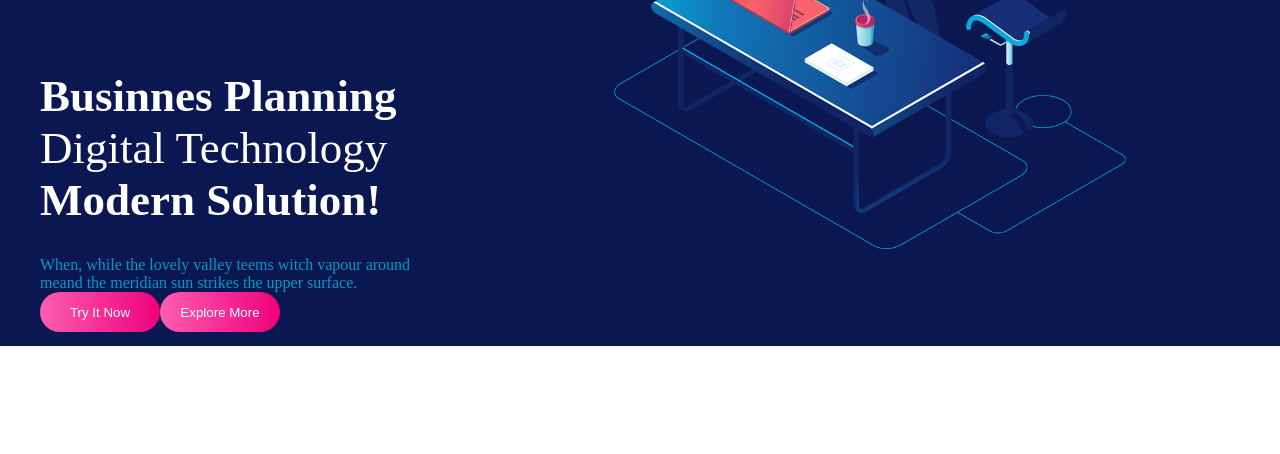
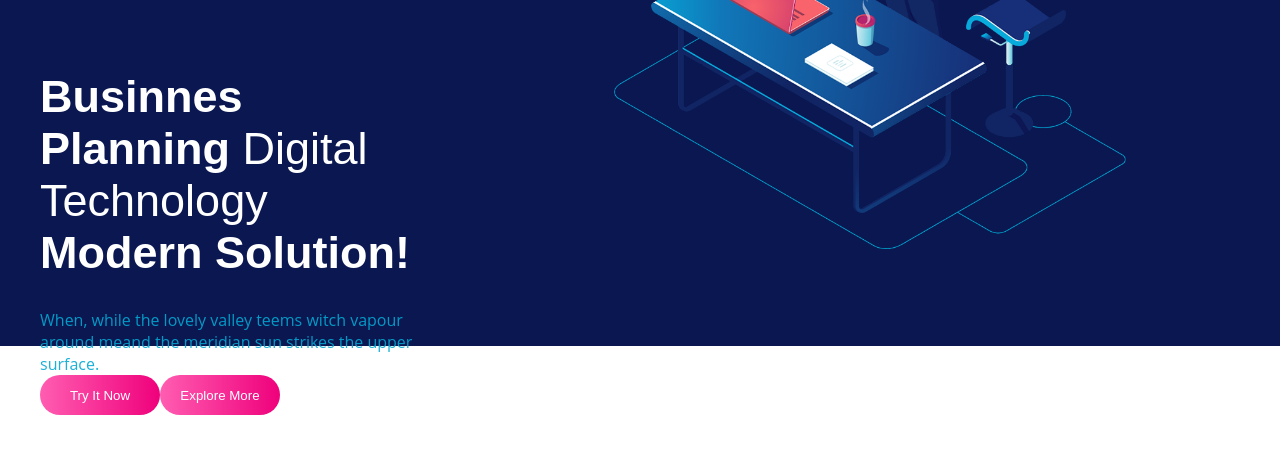
Before and after one commit to saragenuardi/proj-html-vuejs, a Vue app: page / in a window 1280 px wide. Shown: the part 334-788 px from the top of the page. Built offline with nearby package versions, Linux system fonts and the light colour scheme.

Commit message:
modificato app header

```diff
--- a/package.json
+++ b/package.json
@@ -23,7 +23,7 @@
     "eslint-plugin-prettier": "^4.0.0",
     "eslint-plugin-vue": "^8.0.3",
     "prettier": "^2.4.1",
-    "sass": "^1.32.7",
+    "sass": "^1.52.1",
     "sass-loader": "^12.0.0",
     "vue-template-compiler": "^2.6.14"
   }
--- a/src/App.vue
+++ b/src/App.vue
@@ -1,6 +1,6 @@
 <template>
   <div id="app">
-  <AppHeader />
+    <AppHeader />
   </div>
 </template>
 
@@ -16,65 +16,68 @@ export default {
 </script>
 
 <style lang="scss">
-*{
+//VARIABILI
+
+//Colori
+$blue-background: #0a1750;
+
+//Fonts
+
+$font-body: 'Open Sans', sans-serif;
+$font-title: 'Heebo', sans-serif;
+//RESET
+* {
   box-sizing: border-box;
   padding: 0;
   margin: 0;
 }
 
-.container{
+
+@mixin buttons-style {
+  border-radius: 25px;
+  width: 140px;
+  height: 40px;
+  border: none;
+  color: #fff;
+}
+@mixin flex-space-between {
+  display: flex;
+  justify-content: space-between;
+}
+
+//COMMON
+body {
+  font-family: $font-body;
+}
+.container {
   width: 1200px;
   margin: 0 auto;
+}
+
+h1, h2, h3{
+  font-family: $font-title;
+}
+
+.weight-normal{
+  font-weight: normal;
 }
 
 ul {
   list-style-type: none;
 }
 
-.clearfix::after{
+.clearfix::after {
   content: "";
   display: table;
   clear: both;
 }
 
-.fl{
+.fl {
   float: left;
 }
 
-header{
-  background-color: #0a1750;
-  height: 680px;
-  background-image: url("./assets/images/header.png");
-  background-repeat: no-repeat;
-  background-size: 40%;
-  background-position: 80% 60%;
-}
-
-header .jumbotron h1 {
-  width: 380px;
-  margin-top: 100px;
-  color: #fff;
-  font-size: 45px;
-}
-header .jumbotron span {
-  font-weight: normal;
-  margin: 5px 0;
-}
-header .jumbotron p {
-  margin-top: 30px;
-  width: 400px;
-  color: #03a7d3e6;
-}
-
-.services {
-  text-align: center;
-}
-.services-list {
-  display: flex;
-  justify-content: space-between;
-}
-
 button {
+  //Utilizzo gradient per la sfumatura
   background: linear-gradient(to right, #ff5db1 0%, #ef017c 100%);
   border-radius: 25px;
   width: 120px;
@@ -83,4 +86,42 @@ button {
   color: #fff;
 }
 
+//Header
+header {
+  background-color: $blue-background;
+  height: 680px;
+  background-image: url("./assets/images/header.png");
+  background-repeat: no-repeat;
+  background-size: 40%;
+  background-position: 80% 60%;
+
+  .jumbotron {
+    h1 {
+      width: 380px;
+      margin-top: 100px;
+      color: #fff;
+      font-size: 45px;
+    }
+
+    span {
+      font-weight: normal;
+      margin: 5px 0;
+    }
+
+    p {
+      margin-top: 30px;
+      width: 400px;
+      color: #03a7d3e6;
+    }
+  }
+}
+
+.services {
+  text-align: center;
+
+  &-list {
+    display: flex;
+    justify-content: space-between;
+  }
+}
 </style>
--- /dev/null
+++ b/src/assets/style/general.scss
@@ -0,0 +1,74 @@
+@import "/variables.scss";
+
+* {
+    box-sizing: border-box;
+    padding: 0;
+    margin: 0;
+}
+
+.container {
+    width: 1200px;
+    margin: 0 auto;
+}
+
+ul {
+    list-style-type: none;
+}
+
+.clearfix::after {
+    content: "";
+    display: table;
+    clear: both;
+}
+
+.fl {
+    float: left;
+}
+
+button {
+    background: linear-gradient(to right, #ff5db1 0%, #ef017c 100%);
+    border-radius: 25px;
+    width: 120px;
+    height: 40px;
+    border: none;
+    color: #fff;
+}
+
+header {
+    //  background-color: $blue-background;
+    height: 680px;
+    background-image: url('./assets/images/header.png');
+    background-repeat: no-repeat;
+    background-size: 40%;
+    background-position: 80% 60%;
+
+    .jumbotron {
+
+        h1 {
+            width: 380px;
+            margin-top: 100px;
+            color: #fff;
+            font-size: 45px;
+        }
+
+        span {
+            font-weight: normal;
+            margin: 5px 0;
+        }
+
+        p {
+            margin-top: 30px;
+            width: 400px;
+            color: #03a7d3e6;
+        }
+    }
+}
+
+.services {
+    text-align: center;
+
+    &-list {
+        display: flex;
+        justify-content: space-between;
+    }
+}
--- /dev/null
+++ b/src/assets/style/variables.scss
@@ -0,0 +1 @@
+$blue-background: #0a1750;
--- a/src/components/AppHeader.vue
+++ b/src/components/AppHeader.vue
@@ -32,5 +32,6 @@
 export default {};
 </script>
 
-<style>
+<style lang="scss" scooped>
+
 </style>
```
Also changed, not shown: 1 other file (tests, documents, lock files or other folders).
